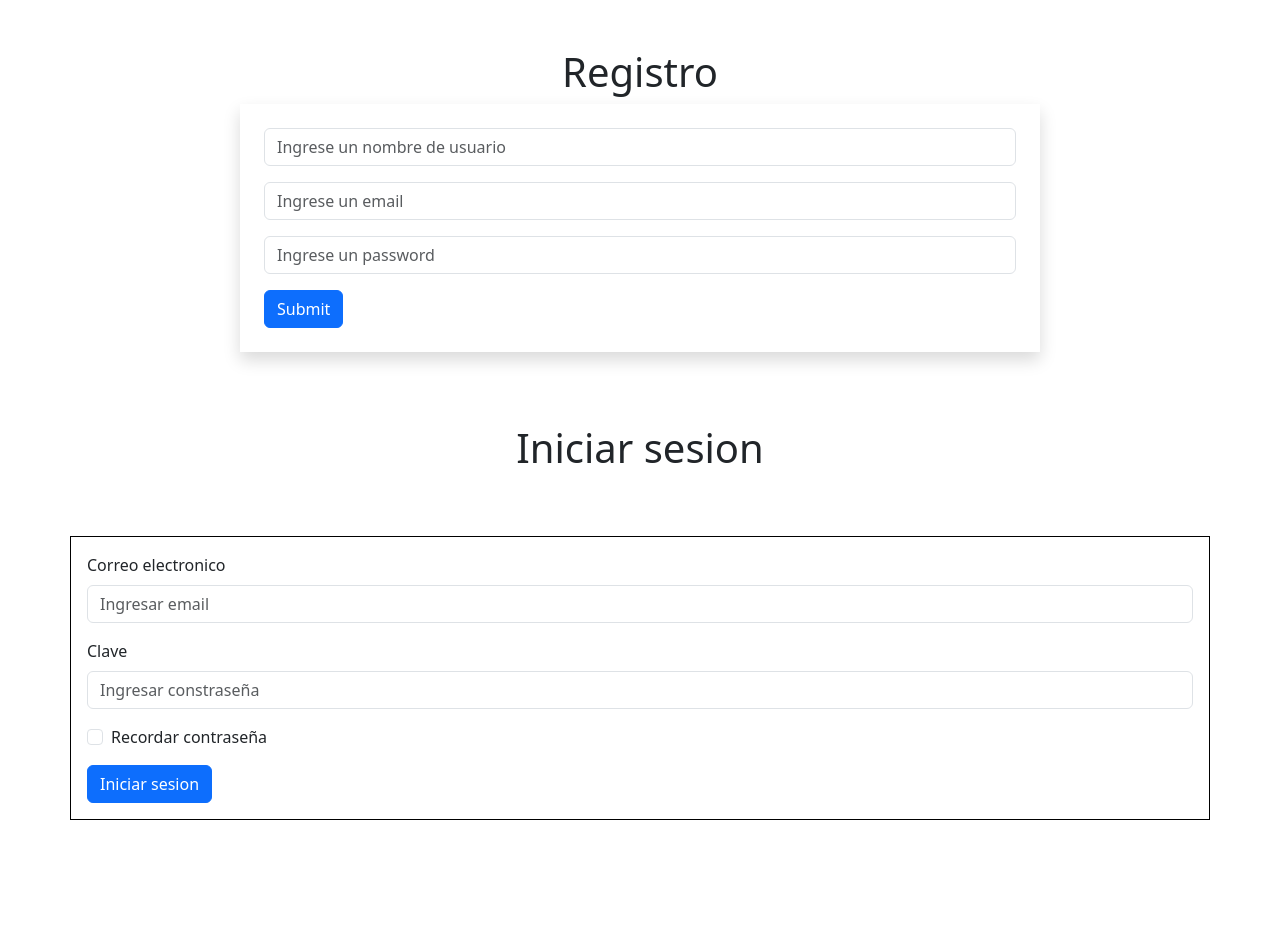
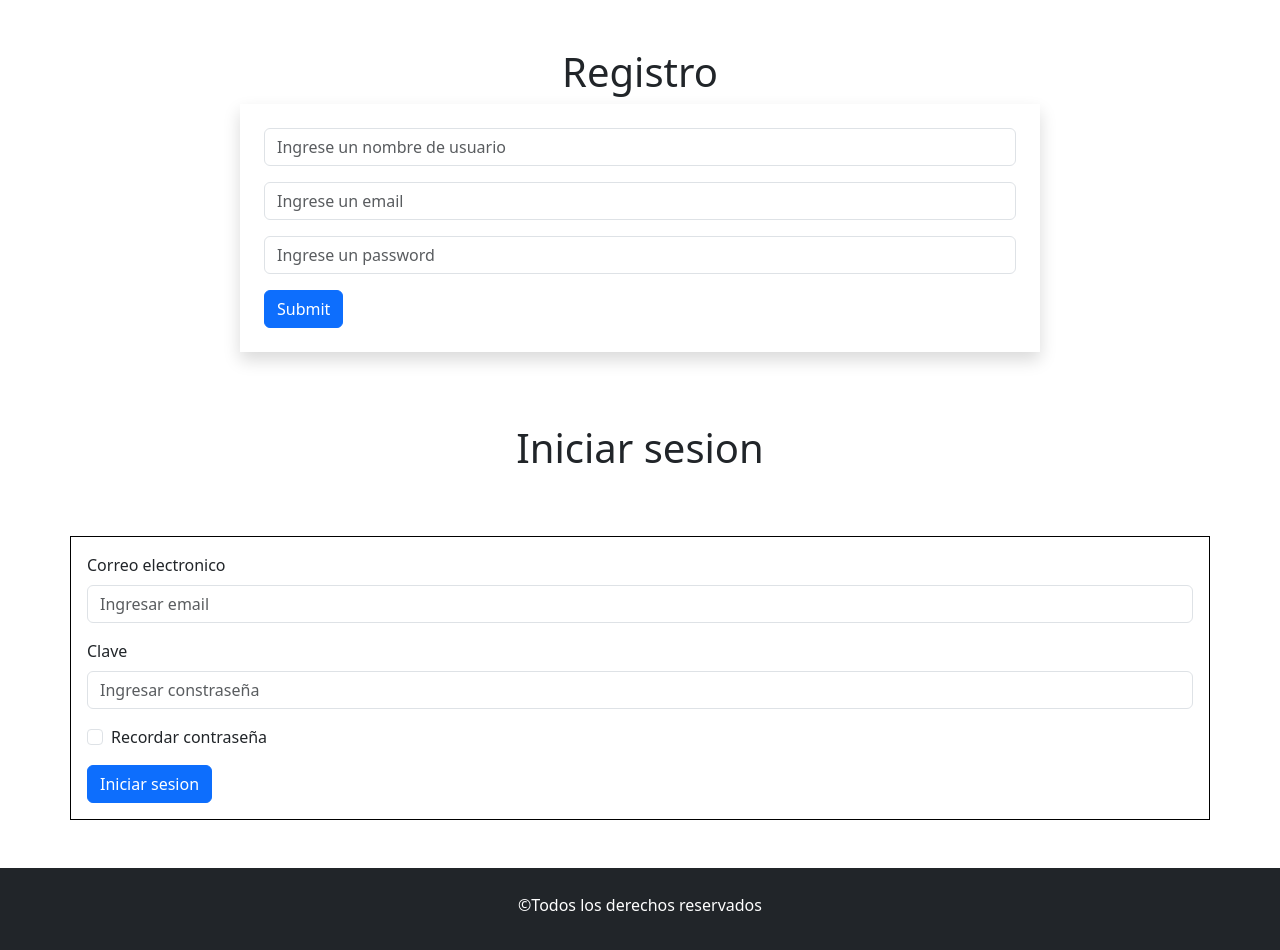
Before and after one commit to yanina-rodriguez-dev/blogRecetas, a React (Vite) app: page / in a window 1280 px wide. Shown: the top 950 px of the page. Before the commit the page ends 868 px from the top, so only its background shows below. Built offline with nearby package versions, Linux system fonts and the light colour scheme.

Commit message:
Maquetado footer terminado

```diff
--- a/src/App.jsx
+++ b/src/App.jsx
@@ -3,12 +3,14 @@ import "bootstrap/dist/css/bootstrap.min.css";
 import "./App.css";
 import Login from "./views/Login";
 import Nav from "./common/Nav";
+import Footer from "./common/Footer";
 function App() {
     return (
         <>
             <Registro></Registro>
             <Nav></Nav>
             <Login></Login>
+            <Footer></Footer>
         </>
     );
 }
--- a/src/common/Footer.jsx
+++ b/src/common/Footer.jsx
@@ -1,10 +1,12 @@
-import React from 'react';
+
 
 const Footer = () => {
     return (
-        <div>
-
-        </div>
+        <footer style={{height:"90px"}} className="bg-dark d-flex justify-content-center align-items-center">
+            <p className="text-center  text-white">
+                &copy;Todos los derechos reservados
+            </p>
+        </footer>
     );
 };
 
```
